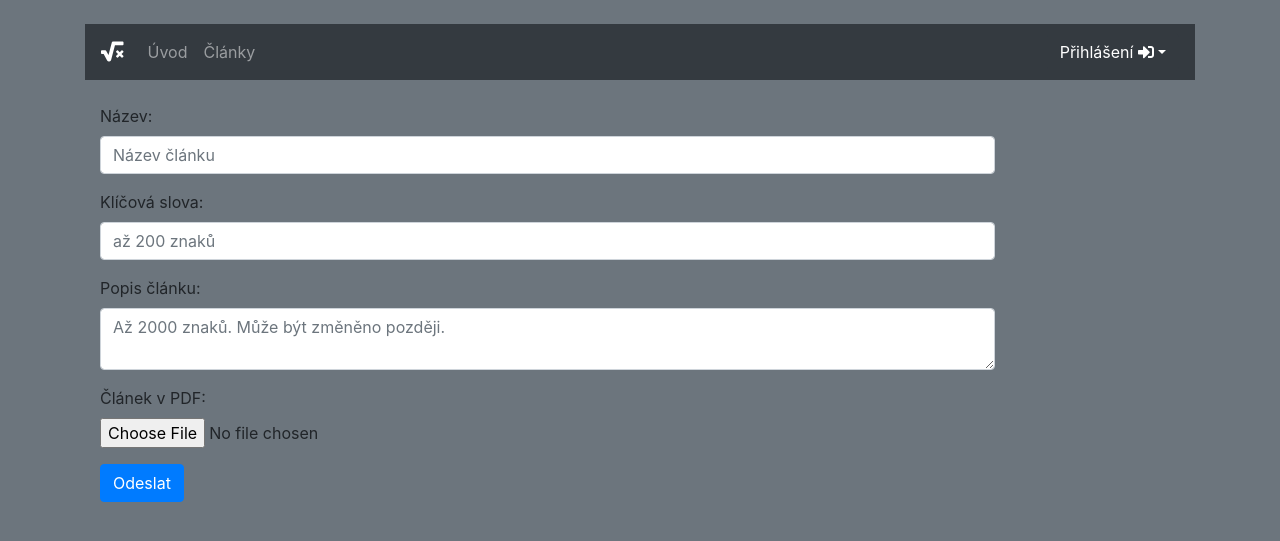
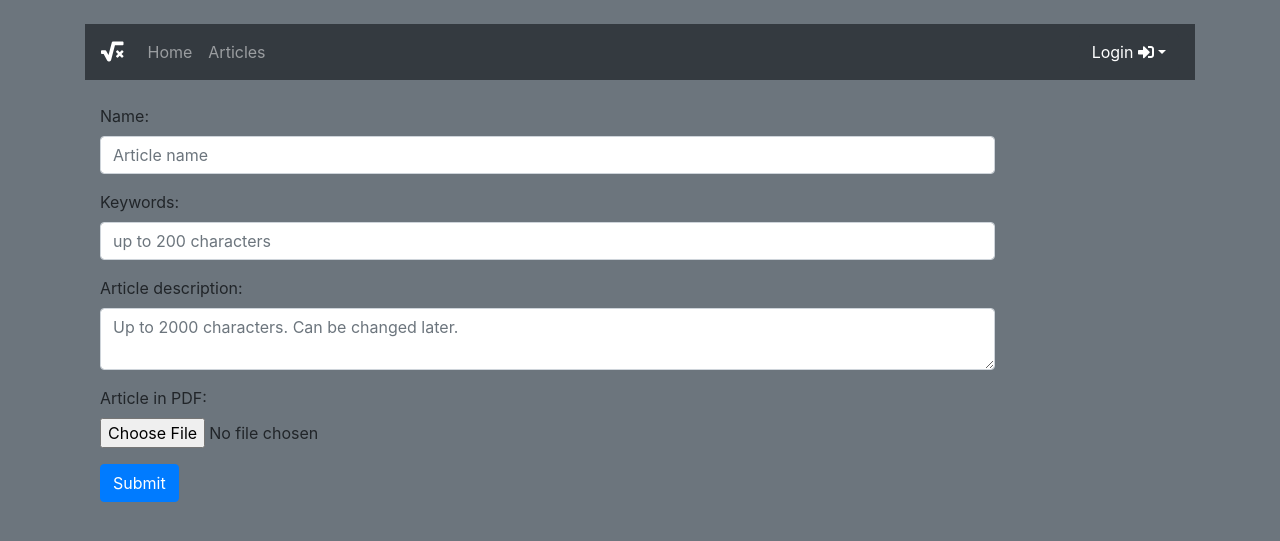
Before and after one commit to JustScrub/kiv-pia, a PHP site: template Views/AddArticle.view.twig in a window 1280 px wide. Shown: the top 541 px of the page. Run offline with PHP 8.4, Linux system fonts and the light colour scheme; the template is opened without the code that fills it: most values are stand-ins (such as "Sample title", 1, 10 or a date in 2020); some libraries are stand-ins or nearby versions.

Commit message:
views translations

```diff
--- a/Views/AddArticle.view.twig
+++ b/Views/AddArticle.view.twig
@@ -3,33 +3,33 @@
 {% block BODY %}
 
     {% if bad_file_type %}
-        <p>Soubor musí být ve formátu PDF!</p>
+        <p>{{ lang == "cz"? "Soubor musí být ve formátu PDF!" : "File must be in the PDF format!" }}</p>
     {% endif %}
     <form class="form-horizontal" enctype="multipart/form-data" method="post">
 
         <div class="form-group">
-            <label class="control-label col-sm-2" for="nazev">Název:</label>
+            <label class="control-label col-sm-2" for="nazev">{{ lang == "cz"? "Název:" : "Name:" }}</label>
             <div class="col-sm-10">
-                <input type="text" class="form-control" id="nazev" placeholder="Název článku" name="nazev" required>
+                <input type="text" class="form-control" id="nazev" placeholder="{{ lang == "cz"? "Název článku" : "Article name" }}" name="nazev" required>
             </div>
         </div>
 
         <div class="form-group">
-            <label class="control-label col-sm-2" for="klicova_slova">Klíčová slova:</label>
+            <label class="control-label col-sm-2" for="klicova_slova">{{ lang == "cz"? "Klíčová slova:" : "Keywords:" }}</label>
             <div class="col-sm-10">
-                <input type="text" class="form-control" id="klicova_slova" placeholder="až 200 znaků" name="klicova_slova">
+                <input type="text" class="form-control" id="klicova_slova" placeholder="{{ lang == "cz"? "až 200 znaků" : "up to 200 characters" }}" name="klicova_slova">
             </div>
         </div>
 
         <div class="form-group">
-            <label class="control-label col-sm-2" for="popis">Popis článku:</label>
+            <label class="control-label col-sm-2" for="popis">{{ lang == "cz"? "Popis článku:" : "Article description:" }}</label>
             <div class="col-sm-10">
-                <textarea class="form-control" id="popis" name="popis" placeholder="Až 2000 znaků. Může být změněno později."></textarea>
+                <textarea class="form-control" id="popis" name="popis" placeholder="{{ lang == "cz"? "Až 2000 znaků. Může být změněno později." : "Up to 2000 characters. Can be changed later." }}"></textarea>
             </div>
         </div>
 
         <div class="form-group">
-            <label class="control-label col-sm-2" for="fl">Článek v PDF:</label>
+            <label class="control-label col-sm-2" for="fl">{{ lang == "cz"? "Článek v PDF:" : "Article in PDF:" }}</label>
             <div class="col-sm-10">
                 <input type="file" class="form-control-file" id="fl" name="fl" required>
             </div>
@@ -37,7 +37,7 @@
 
         <div class="form-group">
             <div class="col-sm-offset-2 col-sm-10">
-                <button type="submit" class="btn btn-primary" name="submit">Odeslat</button>
+                <button type="submit" class="btn btn-primary" name="submit">{{ lang == "cz"? "Odeslat" : "Submit" }}</button>
             </div>
         </div>
     </form>
@@ -47,7 +47,7 @@
 {% block JS_Script %}
 {% if form_success %}
     <script>
-        alert("Článek úspěšně odeslán!")
+        alert("{{ lang == "cz"? "Článek úspěšně odeslán!" : "Article successfully submitted!" }}")
     </script>
 {% endif %}
 {% endblock %}
--- a/Views/Makra.twig
+++ b/Views/Makra.twig
@@ -6,19 +6,19 @@
             <div class="input-group-prepend">
                 <span class="input-group-text"><i class="fas fa-user"></i></span>
             </div>
-            <input class="form-control mr-sm-2" type="text" placeholder="login nebo e-mail" name="login">
+            <input class="form-control mr-sm-2" type="text" placeholder="{{ lang == "cz"? "login nebo e-mail" : "login or email" }}" name="login">
         </div>
 
         <div class="input-group">
             <div class="input-group-prepend">
                 <span class="input-group-text" id="pass-but"><i class="fas fa-eye-slash"></i></span>
             </div>
-        <input class="form-control mr-sm-2" type="password" placeholder="heslo" id="pass-inp" name = "pass">
+        <input class="form-control mr-sm-2" type="password" placeholder="{{ lang == "cz"? "heslo" : "password" }}" id="pass-inp" name="pass">
         </div>
         <input type="submit" class="btn btn-success my-2 my-sm-0" value="Login" name="log_but">
     </form>
     <div class="dropdown-item">
-        Nemáte účet? <a href="index.php?page=registrace">Registrovat</a>
+        {{ lang == "cz"? "Nemáte účet?" : "Don't have an account?" }} <a href="index.php?page=registrace">{{ lang == "cz"? "Registrovat" : "Register" }}</a>
     </div>
 
 {% endmacro %}
@@ -26,24 +26,24 @@
 {# user already logged in #}
 {% macro logged_form(name, rights) %}
 
-    Vítejte, {{ name }}.
-            <a class="dropdown-item" href="index.php?page=moje_clanky">Mé články</a>
+    {{ lang == "cz"? "Vítejte," : "Welcome," }} {{ name }}.
+            <a class="dropdown-item" href="index.php?page=moje_clanky">{{ lang == "cz"? "Mé články" : "My Articles" }}</a>
         {% if rights <= 3  %}
-            <a class="dropdown-item" href="index.php?page=recenzovat">Recenzovat</a>
+            <a class="dropdown-item" href="index.php?page=recenzovat">{{ lang == "cz"? "Recenzovat" : "Review" }}</a>
         {% endif %}
         {% if rights <= 2  %}
-                <a class="dropdown-item" href="index.php?page=priradit_recenzenta">Přiřadit k recenzi</a>
-                <a class="dropdown-item" href="index.php?page=sprava_uzivatelu">Správa uživatelů</a>
+                <a class="dropdown-item" href="index.php?page=priradit_recenzenta">{{ lang == "cz"? "Přiřadit k recenzi" : "Assign Reviewer" }}</a>
+                <a class="dropdown-item" href="index.php?page=sprava_uzivatelu">{{ lang == "cz"? "Správa uživatelů" : "User Management" }}</a>
         {% endif %}
         {% if rights <= 1  %}
-                <a class="dropdown-item" href="index.php?page=sprava_adminu">Správa adminů</a>
+                <a class="dropdown-item" href="index.php?page=sprava_adminu">{{ lang == "cz"? "Správa adminů" : "Admin Management" }}</a>
         {% endif %}
             <form method="POST" id="logout_form" autocomplete="off" class="dropdown-item">
-                <input type="submit" class="btn btn-success my-2 my-sm-0" value="Odhlásit" name="logout_but">
+                <input type="submit" class="btn btn-success my-2 my-sm-0" value="{{ lang == "cz"? "Odhlásit" : "Logout" }}" name="logout_but">
             </form>
 {% endmacro %}
 
 
 {% macro schvaleni_stav_class(clanek) %}
-{% if clanek.schvalen==0 %}neposouzeno{% elseif clanek.schvalen==1 %}schvaleno{% else %}zamitnuto{% endif %}
+{% if clanek.schvalen==0 %}{{ lang == "cz"? "neposouzeno" : "not reviewed" }}{% elseif clanek.schvalen==1 %}{{ lang == "cz"? "schvaleno" : "approved" }}{% else %}{{ lang == "cz"? "zamitnuto" : "rejected" }}{% endif %}
 {% endmacro %}
--- a/Views/Outline.view.twig
+++ b/Views/Outline.view.twig
@@ -21,15 +21,15 @@
             <div class="navbar-collapse collapse show" id="navb" style="">
                 <ul class="navbar-nav mr-auto">
                     <li class="nav-item">
-                        <a class="nav-link" href="index.php?page=uvod">Úvod</a>
+                        <a class="nav-link" href="index.php?page=uvod">{{ lang == "cz"? "Úvod" : "Home" }}</a>
                     </li>
                     <li class="nav-item">
-                        <a class="nav-link" href="index.php?page=clanky">Články</a>
+                        <a class="nav-link" href="index.php?page=clanky">{{ lang == "cz"? "Články" : "Articles" }}</a>
                     </li>
                 </ul>
 
                 <div class="dropdown dropdown-menu-right">
-                    <button type="button" class="btn btn-dark dropdown-toggle" data-toggle="dropdown">Přihlášení {{ logged ? "" : "<i class='fas fa-sign-in-alt'></i>" }}</button>
+                    <button type="button" class="btn btn-dark dropdown-toggle" data-toggle="dropdown">{{ lang == "cz"? "Přihlášení" : "Login" }} {{ logged ? "" : "<i class='fas fa-sign-in-alt'></i>" }}</button>
                     <div class="dropdown-menu">
 
                         {# add login form / logged nav here #}
@@ -57,21 +57,22 @@
     <footer>
     </footer>
 
-    {% block LOGIN_ALERTS%}
+    {% block LOGIN_ALERTS %}
         {% if bad_login %}
             <script>
-              alert("Nepodařilo se přihlásit: uživatel neexistuje");
+              alert("{{ lang == "cz"? "Nepodařilo se přihlásit: uživatel neexistuje" : "Login failed: user does not exist" }}");
             </script>
         {% elseif ban %}
             <script>
-                alert("Nepodařilo se přihlásit: uživatel zablokován");
+                alert("{{ lang == "cz"? "Nepodařilo se přihlásit: uživatel zablokován" : "Login failed: user is blocked" }}");
             </script>
         {% elseif bad_pass %}
             <script>
-               alert("Nepodařilo se přihlásit: špatné heslo");
+               alert("{{ lang == "cz"? "Nepodařilo se přihlásit: špatné heslo" : "Login failed: incorrect password" }}");
             </script>
         {% endif %}
     {% endblock %}
+
 
     <script src="https://ajax.googleapis.com/ajax/libs/jquery/3.5.1/jquery.min.js"></script>
     <script src="https://cdnjs.cloudflare.com/ajax/libs/popper.js/1.16.0/umd/popper.min.js"></script>
--- a/Views/Test.view.twig
+++ b/Views/Test.view.twig
@@ -2,6 +2,6 @@
 
 {% block BODY %}
 
-    <h1 class="bg-danger text-center">HELLO, {{ user }}</h1>
+    <h1 class="bg-danger text-center">{{ lang == "cz"? "AHOJ, " : "HELLO, " }}{{ user }}</h1>
 
 {% endblock %}
--- a/index.php
+++ b/index.php
@@ -7,7 +7,6 @@ spl_autoload_register(
 
         $file_name = str_replace(NAMESPACE_ROOT,ROOT_DIR,$class_name);
         $file_name = str_replace("\\",DIRECTORY_SEPARATOR,$file_name);
-
 
         foreach(EXTENSIONS as $ext){
             if(file_exists($file_name.$ext)){
```
Also changed, not shown: Views/Access_denied.view.twig (+17 -6 lines), Views/AddReviewer.view.twig (+6 -6 lines), Views/AdminManagement.view.twig (+4 -5 lines), Views/AllArticles.view.twig (+2 -5 lines), Views/Intro.view.twig (+4 -4 lines), Views/Management.view.twig (+4 -6 lines), Views/MyArticles.view.twig (+11 -11 lines), Views/Register.view.twig (+20 -24 lines), Views/ReviewArticle.view.twig (+8 -9 lines), Views/ReviewReview.view.twig (+8 -8 lines), Views/UserManagement.view.twig (+4 -4 lines).
